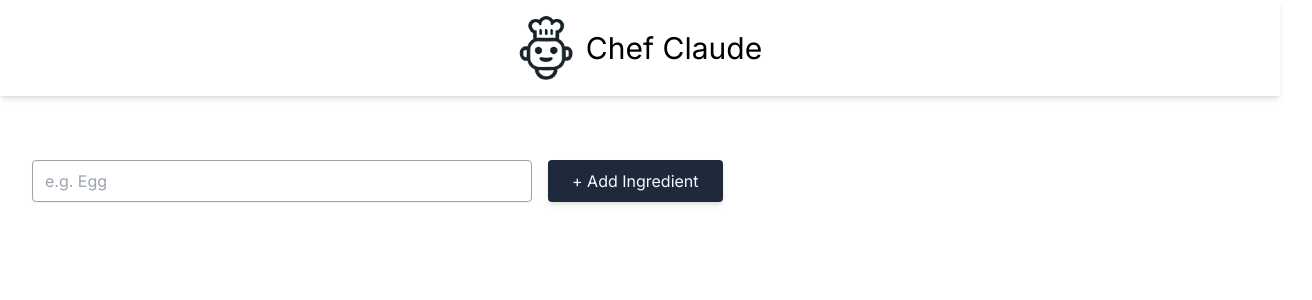
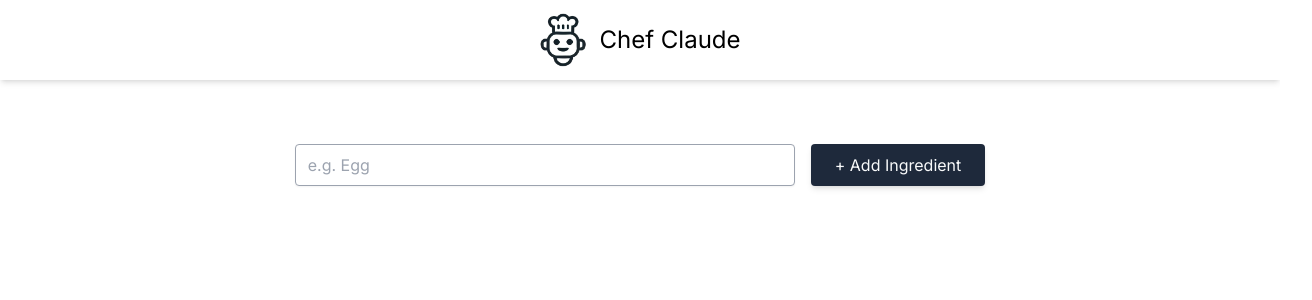
Before and after one commit to franzluya/ai-recipe-generator, a React (Vite) app: page / in a window 1280 px wide. Shown: the top 300 px of the page, 1312 px wide, since content can reach past the window. Built offline with nearby package versions, Linux system fonts and the light colour scheme.

Commit message:
chore: upgrade React and React DOM to version 19.0.0; refactor components to use JSX

```diff
--- a/package.json
+++ b/package.json
@@ -10,8 +10,8 @@
     "preview": "vite preview"
   },
   "dependencies": {
-    "react": "^18.3.1",
-    "react-dom": "^18.3.1"
+    "react": "19.0.0",
+    "react-dom": "19.0.0"
   },
   "devDependencies": {
     "@eslint/js": "^9.17.0",
--- /dev/null
+++ b/src/components/Header.jsx
@@ -0,0 +1,9 @@
+import chefIcon from "/src/assets/header-logo.png"
+export default function Header() {
+  return (
+    <header className="flex h-20 items-center justify-center gap-3 shadow-md">
+      <img className="w-12 h-14" src={chefIcon} alt="Chef logo" />
+      <h1 className="text-2xl">Chef Claude</h1>
+    </header>
+  );
+}
--- a/src/components/Header.tsx
+++ /dev/null
@@ -1,10 +0,0 @@
-import React from "react";
-import chefIcon from "/src/assets/header-logo.png"
-export default function Header() {
-  return (
-    <header className="flex h-24 items-center justify-center gap-3 shadow-md">
-      <img className="w-14" src={chefIcon} alt="Chef logo" />
-      <h1 className="text-3xl">Chef Claude</h1>
-    </header>
-  );
-}
--- a/src/components/Main.tsx
+++ b/src/components/Main.jsx
@@ -3,22 +3,23 @@ import React from "react";
 export default function Main() {
   const [ingredients, setIngredients] = React.useState([]);
 
-  function handleSubmit(e: React.FormEvent) {
-    e.preventDefault();
-    const formData = new FormData(e.currentTarget);
-    const newIngredient = formData.get("ingredient")?.toString() || "";
+  function submit(formData) {
+    const newIngredient = formData.get("ingredient");
     setIngredients((prevIngredients) => [...prevIngredients, newIngredient]);
   }
 
   const ingredientListItem = ingredients.map((ingredient) => (
-    <li key={ingredient} className="text-slate-600 mb-4">
+    <li key={ingredient} className="mb-2 text-slate-800">
       {ingredient}
     </li>
   ));
 
   return (
-    <main className="mx-8 mt-16 w-full">
-      <form onSubmit={handleSubmit} className="flex flex-wrap gap-4 mx-auto">
+    <main className="mx-8 mt-16 flex min-h-screen flex-col">
+      <form
+        action={submit}
+        className="mx-auto flex w-full flex-wrap justify-center gap-4"
+      >
         <input
           className="text-normal min-w-[300px] max-w-[500px] rounded border border-gray-400 px-3 py-2 shadow-sm sm:grow"
           type="text"
@@ -31,7 +32,11 @@ export default function Main() {
       </form>
 
       <div className="mt-6">
-        {ingredientListItem.length >= 1 ? <h2 className="mb-6 text-xl font-bold">Added Ingredients List</h2> : <p></p>}
+        {ingredientListItem.length >= 1 ? (
+          <h2 className="mb-6 text-xl font-bold">Added Ingredients List</h2>
+        ) : (
+          <p></p>
+        )}
         <ul className="list-outside list-disc pl-5">{ingredientListItem}</ul>
       </div>
     </main>
```
Also changed, not shown: 1 other file (tests, documents, lock files or other folders).
